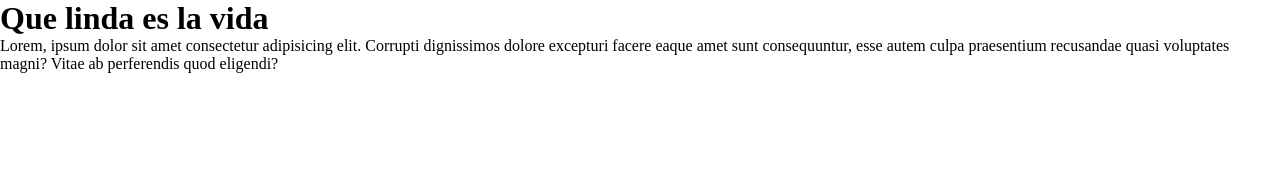
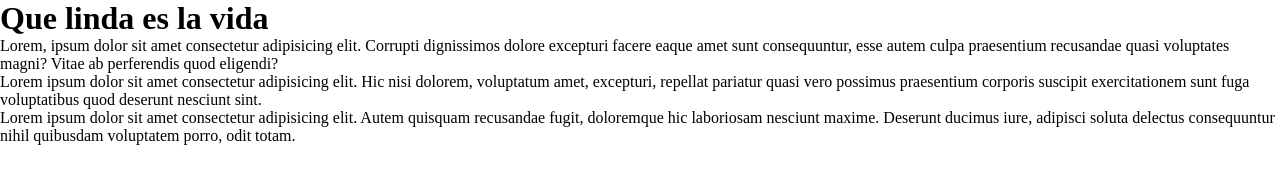
Before and after one commit to gianfrancobs/Coderhouse-DW, a plain HTML site: page index.html in a window 1280 px wide. Drawn offline with Linux system fonts and the light colour scheme.

Commit message:
Esto es un cambiaso

```diff
--- a/index.html
+++ b/index.html
@@ -10,5 +10,7 @@
 <body>
     <h1>Que linda es la vida</h1>
         <p>Lorem, ipsum dolor sit amet consectetur adipisicing elit. Corrupti dignissimos dolore excepturi facere eaque amet sunt consequuntur, esse autem culpa praesentium recusandae quasi voluptates magni? Vitae ab perferendis quod eligendi?</p>
+        <p>Lorem ipsum dolor sit amet consectetur adipisicing elit. Hic nisi dolorem, voluptatum amet, excepturi, repellat pariatur quasi vero possimus praesentium corporis suscipit exercitationem sunt fuga voluptatibus quod deserunt nesciunt sint.</p>
+        <p>Lorem ipsum dolor sit amet consectetur adipisicing elit. Autem quisquam recusandae fugit, doloremque hic laboriosam nesciunt maxime. Deserunt ducimus iure, adipisci soluta delectus consequuntur nihil quibusdam voluptatem porro, odit totam.</p>
 </body>
 </html>
```
